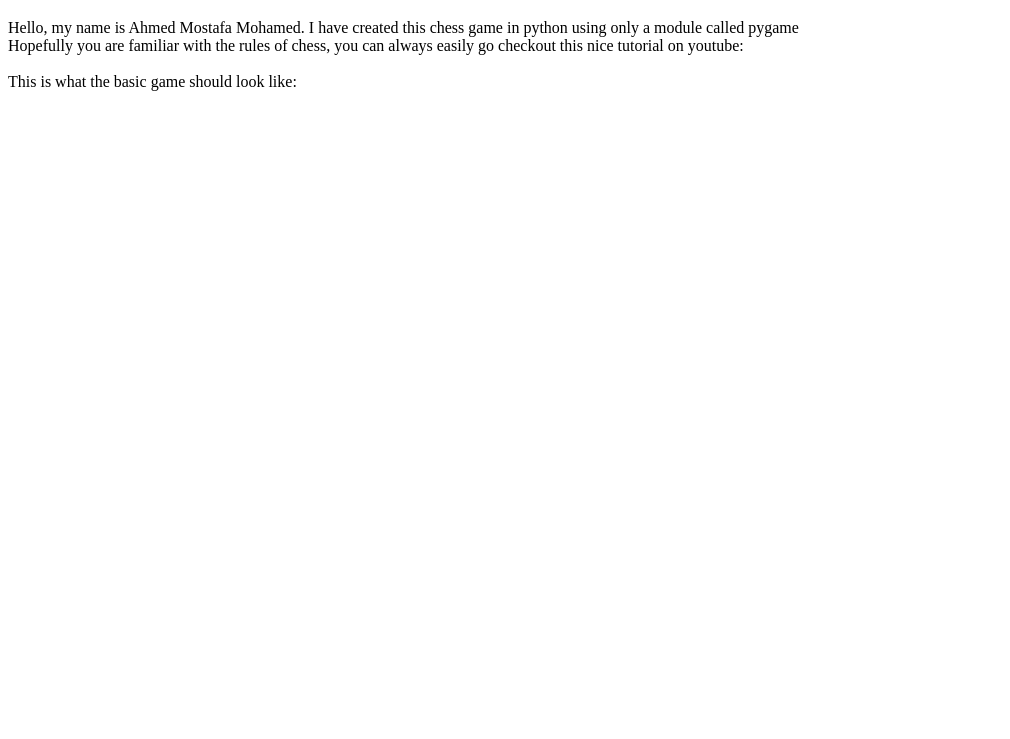
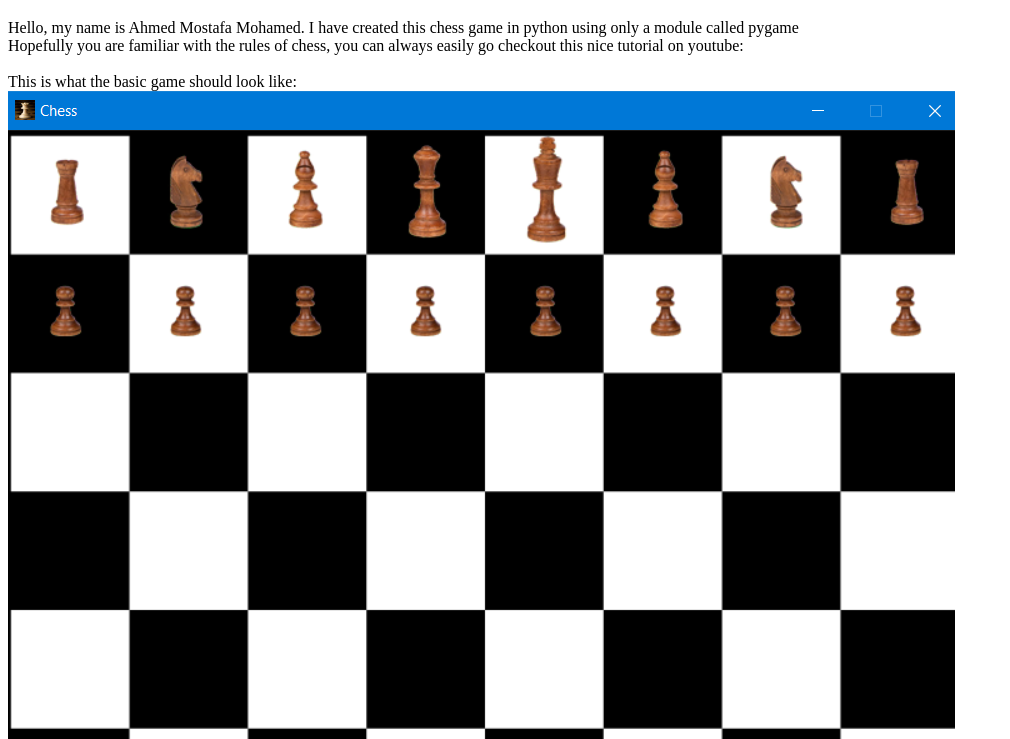
Before and after one commit to ahmedmostafa23/chess-pygame, a plain HTML site: page index.html in a window 1280 px wide. Shown: the part 61-800 px from the top of the page, without its empty margins (0-1010 px from the left). Drawn offline with Linux system fonts and the light colour scheme.

Commit message:
update index.html file to include the image. forgot to save earlier lol

```diff
--- a/index.html
+++ b/index.html
@@ -14,7 +14,7 @@
         Hopefully you are familiar with the rules of chess, you can always easily go checkout this nice tutorial on youtube:<br>
         <a href="https://www.youtube.com/watch?v=OCSbzArwB10"></a><br>
         This is what the basic game should look like:<br>
-        <img src="">
+        <img src="start.PNG">
     </p>
 </body>
 
```
